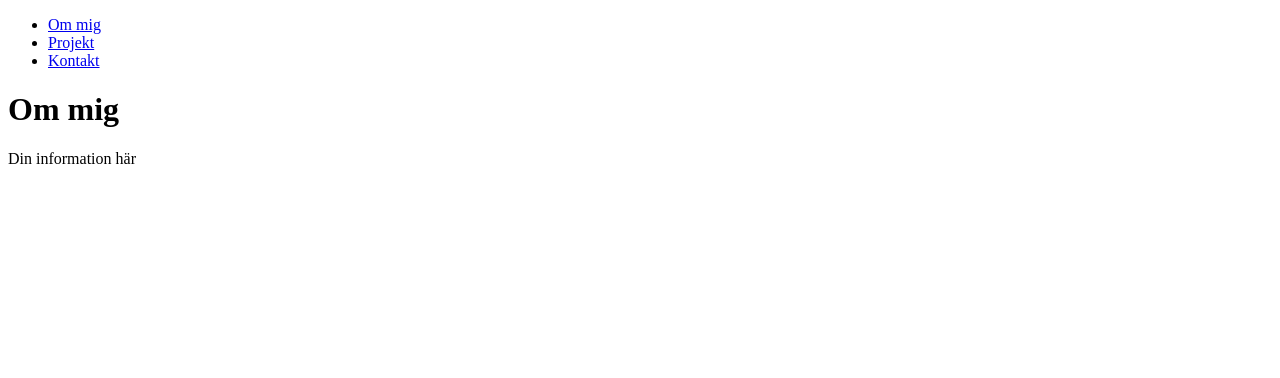
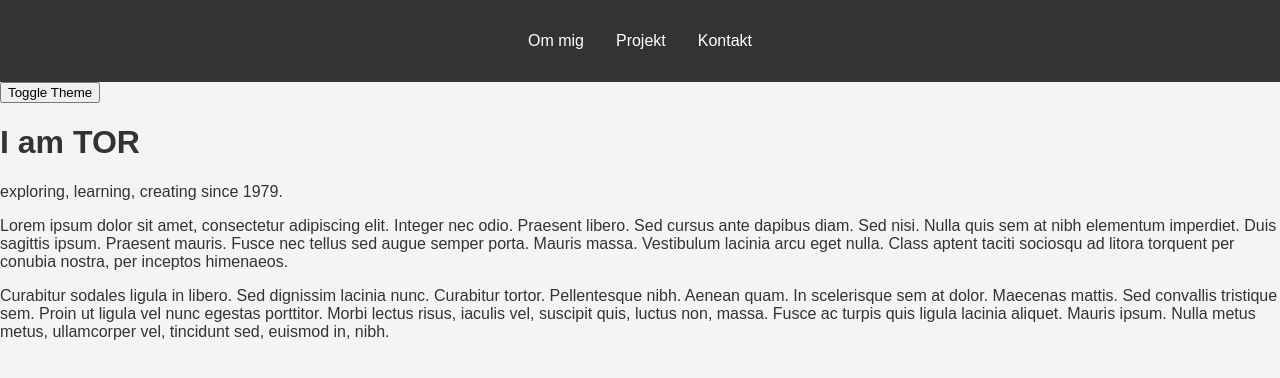
Before and after one commit to FabulousPlastic/Tor_Hogberg_FE23_individuell-examination_Frontendramverk, a React (Create React App) app: page / in a window 1280 px wide. Shown: the top 378 px of the page. Built offline with nearby package versions, Linux system fonts and the light colour scheme.

Commit message:
added git API in project, added theme toggle

```diff
--- a/src/App.js
+++ b/src/App.js
@@ -1,20 +1,28 @@
 import React from 'react';
 import { BrowserRouter as Router, Route, Routes } from 'react-router-dom';
+import { useSelector, useDispatch } from 'react-redux';
+import { toggleTheme } from './themeSlice';
 import Header from './components/Header';
 import HomePage from './pages/HomePage';
 import ProjectsPage from './pages/ProjectsPage';
 import ContactPage from './pages/ContactPage';
 
 const App = () => {
+  const theme = useSelector((state) => state.theme.value);
+  const dispatch = useDispatch();
+
   return (
+    <div className={theme}>
       <Router>
         <Header />
+        <button onClick={() => dispatch(toggleTheme())}>Toggle Theme</button>
         <Routes>
           <Route exact path="/" element={<HomePage />} />
           <Route path="/projects" element={<ProjectsPage />} />
           <Route path="/contact" element={<ContactPage />} />
         </Routes>
       </Router>
+    </div>
   );
 }
 
--- a/src/index.css
+++ b/src/index.css
@@ -1,13 +1,42 @@
+/* src/index.css */
 body {
+  font-family: Arial, sans-serif;
   margin: 0;
-  font-family: -apple-system, BlinkMacSystemFont, 'Segoe UI', 'Roboto', 'Oxygen',
-    'Ubuntu', 'Cantarell', 'Fira Sans', 'Droid Sans', 'Helvetica Neue',
-    sans-serif;
-  -webkit-font-smoothing: antialiased;
-  -moz-osx-font-smoothing: grayscale;
+  padding: 0;
+  background-color: #f4f4f4;
+  color: #333;
 }
 
-code {
-  font-family: source-code-pro, Menlo, Monaco, Consolas, 'Courier New',
-    monospace;
+header {
+  background-color: #333;
+  color: white;
+  padding: 1rem;
+  text-align: center;
 }
+
+nav ul {
+  list-style: none;
+  padding: 0;
+}
+
+nav ul li {
+  display: inline;
+  margin: 0 1rem;
+}
+
+nav ul li a {
+  color: white;
+  text-decoration: none;
+}
+
+/* Light Theme */
+.light {
+  background-color: #f4f4f4;
+  color: #333;
+}
+
+/* Dark Theme */
+.dark {
+  background-color: #333;
+  color: #f4f4f4;
+}
--- a/src/index.js
+++ b/src/index.js
@@ -1,12 +1,17 @@
 import React from 'react';
-import ReactDOM from 'react-dom';
+import ReactDOM from 'react-dom/client';
 import { Provider } from 'react-redux';
 import store from './store';
 import App from './App';
+import './index.css'; // Import CSS for styling
 
-ReactDOM.render(
+const container = document.getElementById('root');
+const root = ReactDOM.createRoot(container);
+
+root.render(
   <Provider store={store}>
-    <App />
-  </Provider>,
-  document.getElementById('root')
+    <React.StrictMode>
+      <App />
+    </React.StrictMode>
+  </Provider>
 );
--- a/src/pages/ContactPage.js
+++ b/src/pages/ContactPage.js
@@ -2,28 +2,62 @@ import React, { useState } from 'react';
 
 const ContactPage = () => {
   const [formData, setFormData] = useState({ name: '', email: '', message: '' });
+  const [errors, setErrors] = useState({});
 
   const handleChange = (e) => {
     const { name, value } = e.target;
     setFormData({ ...formData, [name]: value });
-  }
+  };
+
+  const validate = () => {
+    let tempErrors = {};
+    if (!formData.name) tempErrors.name = "Name is required";
+    if (!formData.email) tempErrors.email = "Email is required";
+    if (!/\S+@\S+\.\S+/.test(formData.email)) tempErrors.email = "Email is invalid";
+    if (!formData.message) tempErrors.message = "Message is required";
+    return tempErrors;
+  };
 
   const handleSubmit = (e) => {
     e.preventDefault();
-    console.log(formData);
-  }
+    const tempErrors = validate();
+    if (Object.keys(tempErrors).length === 0) {
+      console.log(formData);
+      // Handle form submission (e.g., send data to an API or display a message)
+    } else {
+      setErrors(tempErrors);
+    }
+  };
 
   return (
     <div>
       <h1>Kontakt</h1>
       <form onSubmit={handleSubmit}>
-        <input name="name" value={formData.name} onChange={handleChange} placeholder="Namn" />
-        <input name="email" value={formData.email} onChange={handleChange} placeholder="Email" />
-        <textarea name="message" value={formData.message} onChange={handleChange} placeholder="Meddelande" />
+        <input
+          name="name"
+          value={formData.name}
+          onChange={handleChange}
+          placeholder="Namn"
+        />
+        {errors.name && <p>{errors.name}</p>}
+        <input
+          name="email"
+          value={formData.email}
+          onChange={handleChange}
+          placeholder="Email"
+        />
+        {errors.email && <p>{errors.email}</p>}
+        <textarea
+          name="message"
+          value={formData.message}
+          onChange={handleChange}
+          placeholder="Meddelande"
+        />
+        {errors.message && <p>{errors.message}</p>}
         <button type="submit">Skicka</button>
       </form>
     </div>
   );
-}
+};
 
 export default ContactPage;
--- a/src/pages/HomePage.js
+++ b/src/pages/HomePage.js
@@ -3,8 +3,10 @@ import React from 'react';
 const HomePage = () => {
   return (
     <div>
-      <h1>Om mig</h1>
-      <p>Din information här</p>
+      <h1>I am TOR</h1>
+      <p>exploring, learning, creating since 1979.</p>
+      <p>Lorem ipsum dolor sit amet, consectetur adipiscing elit. Integer nec odio. Praesent libero. Sed cursus ante dapibus diam. Sed nisi. Nulla quis sem at nibh elementum imperdiet. Duis sagittis ipsum. Praesent mauris. Fusce nec tellus sed augue semper porta. Mauris massa. Vestibulum lacinia arcu eget nulla. Class aptent taciti sociosqu ad litora torquent per conubia nostra, per inceptos himenaeos.</p>
+      <p>Curabitur sodales ligula in libero. Sed dignissim lacinia nunc. Curabitur tortor. Pellentesque nibh. Aenean quam. In scelerisque sem at dolor. Maecenas mattis. Sed convallis tristique sem. Proin ut ligula vel nunc egestas porttitor. Morbi lectus risus, iaculis vel, suscipit quis, luctus non, massa. Fusce ac turpis quis ligula lacinia aliquet. Mauris ipsum. Nulla metus metus, ullamcorper vel, tincidunt sed, euismod in, nibh.</p>
     </div>
   );
 }
--- a/src/pages/ProjectsPage.js
+++ b/src/pages/ProjectsPage.js
@@ -5,7 +5,7 @@ const ProjectsPage = () => {
   const [repos, setRepos] = useState([]);
 
   useEffect(() => {
-    axios.get('https://api.github.com/users/your-username/repos')
+    axios.get('https://api.github.com/users/FabulousPlastic/repos')
       .then(response => setRepos(response.data))
       .catch(error => console.log(error));
   }, []);
```
Also changed, not shown: src/logo.svg (deleted), 1 other file (tests, documents, lock files or other folders). Lines whose indentation alone changed are shown as unchanged.
